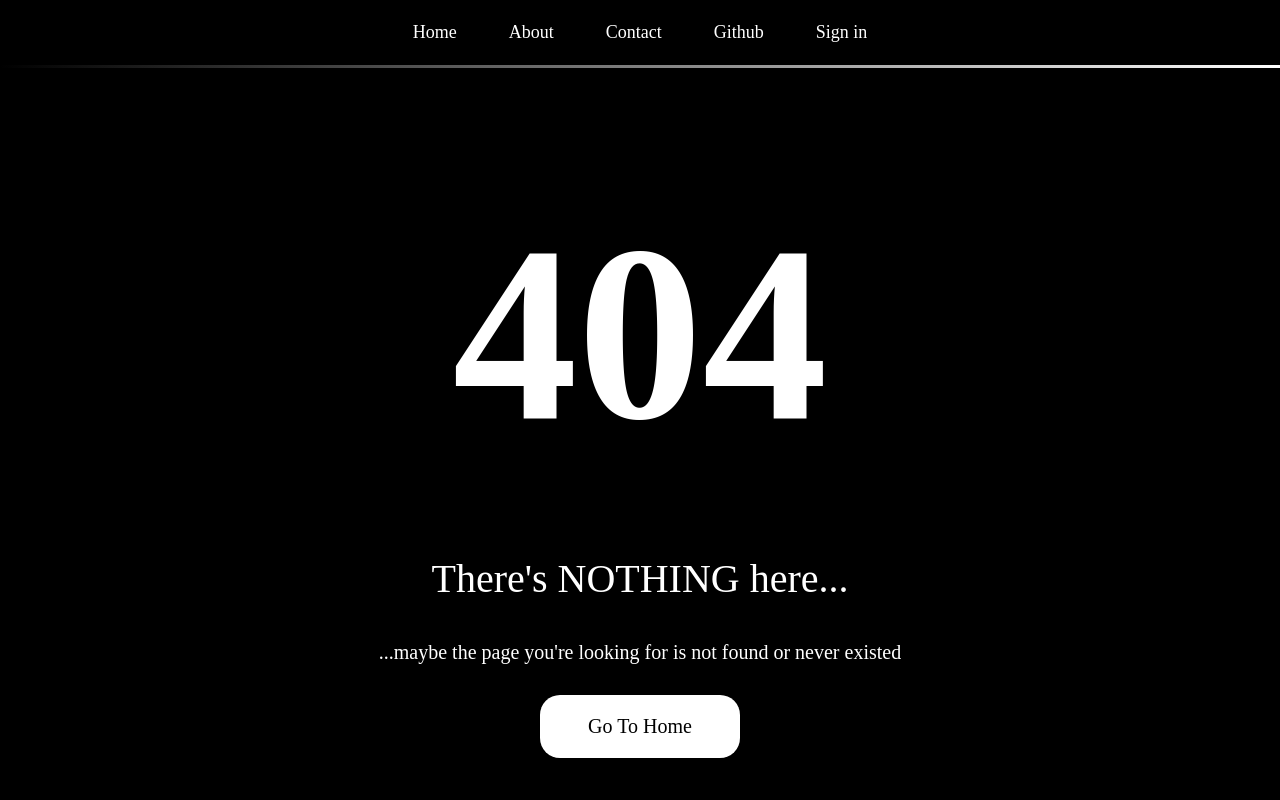
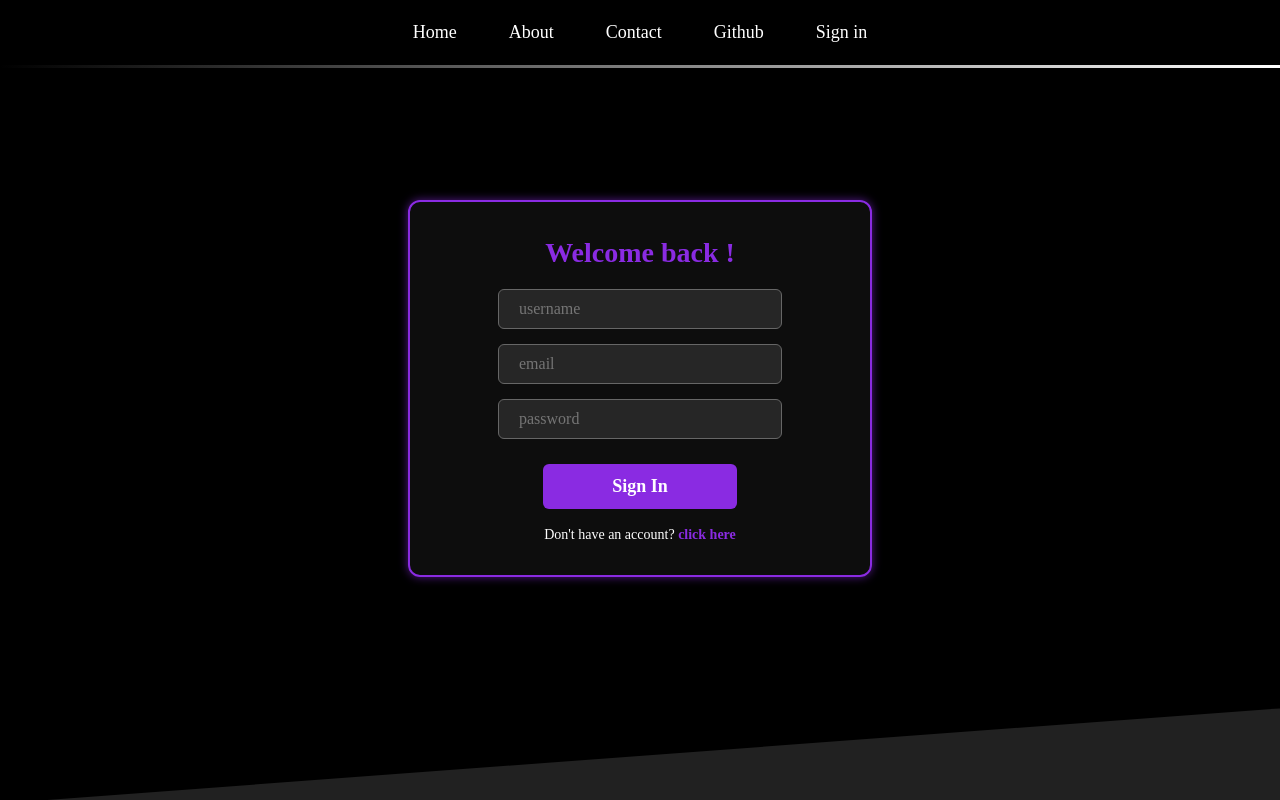
Before and after one commit to VishalBhat07/roadmap-forge, a React (Vite) app in the folder frontend/: page /signin in a window 1280 px wide. Shown: the top 800 px of the page. Built offline with nearby package versions, Linux system fonts and the light colour scheme; a web font is replaced by a local one.

Commit message:
Added signin page

```diff
--- a/frontend/src/App.jsx
+++ b/frontend/src/App.jsx
@@ -5,6 +5,7 @@ import Navbar from "./components/Navbar/Navbar";
 import { BrowserRouter, Routes, Route } from "react-router-dom";
 import About from "./pages/About/About";
 import NotFoundPage from "./pages/NotFoundPage/NotFoundPage";
+import Signin from "./pages/Signin/Signin";
 
 function App() {
   return (
@@ -14,6 +15,7 @@ function App() {
         <Routes>
           <Route path="/" element={<Hero />} />
           <Route path="/about" element={<About />} />
+          <Route path="/signin" element={<Signin />} />
           <Route path="*" element={<NotFoundPage />} />
         </Routes>
         <Footer />
--- /dev/null
+++ b/frontend/src/pages/Signin/Signin.jsx
@@ -0,0 +1,42 @@
+import React from "react";
+import { Link } from "react-router-dom";
+import styles from "./Signin.module.css";
+
+const Signin = () => {
+  return (
+    <>
+      <div className={styles.container}>
+        <div className={styles.modal}>
+          <div className={styles.header}>
+            <p>Welcome back !</p>
+          </div>
+          <div className={styles.signin}>
+            <form action="" className={styles.form}>
+              <input
+                className={styles.username}
+                type="text"
+                placeholder="username"
+              />
+              <input className={styles.email} type="text" placeholder="email" />
+              <input
+                className={styles.password}
+                type="password"
+                placeholder="password"
+              />
+              <button type="submit" className={styles.ctaButton}>
+                Sign In
+              </button>
+            </form>
+          </div>
+          <div className={styles.switch}>
+            <p>
+              Don't have an account? <Link to={"/register"}>click here</Link>
+            </p>
+          </div>
+        </div>
+      </div>
+    </>
+  );
+};
+
+export default Signin;
--- /dev/null
+++ b/frontend/src/pages/Signin/Signin.module.css
@@ -0,0 +1,98 @@
+.container {
+  height: 80vh;
+  background-color: black;
+  color: white;
+  display: flex;
+  justify-content: center;
+  align-items: center;
+}
+
+.modal {
+  display: flex;
+  align-items: center;
+  flex-direction: column;
+  border: 2px solid blueviolet;
+  border-radius: 12px;
+  padding: 30px;
+  background: rgba(255, 255, 255, 0.05);
+  box-shadow: 0 0 10px rgba(138, 43, 226, 0.6);
+  width: 100%;
+  max-width: 400px;
+  text-align: center;
+}
+
+/* Header */
+.header p {
+  font-size: 28px;
+  font-weight: bold;
+  margin-bottom: 15px;
+  color: blueviolet;
+}
+
+/* Sign-in Form */
+.signin form {
+  display: flex;
+  flex-direction: column;
+  align-items: center;
+  width: 100%;
+  gap: 15px;
+}
+
+.signin form input {
+  width: 100%;
+  padding: 10px 20px;
+  border-radius: 6px;
+  border: 1px solid #666;
+  outline: none;
+  background-color: rgba(255, 255, 255, 0.1);
+  color: white;
+  font-size: 16px;
+  transition: 0.3s;
+}
+
+.signin form input:focus {
+  border-color: blueviolet;
+  box-shadow: 0 0 8px rgba(138, 43, 226, 0.7);
+}
+
+/* CTA Button */
+.ctaButton {
+  width: 80%;
+  padding: 12px;
+  font-size: 18px;
+  font-weight: bold;
+  border: none;
+  border-radius: 6px;
+  cursor: pointer;
+  transition: 0.3s;
+  background-color: blueviolet;
+  color: white;
+  margin-top: 10px;
+}
+
+.ctaButton:hover {
+  background-color: rgb(116, 28, 206);
+  transform: scale(1.05);
+}
+
+.switch p {
+  font-size: 14px;
+  margin-top: 15px;
+}
+
+.switch a {
+  color: blueviolet;
+  text-decoration: none;
+  font-weight: bold;
+}
+
+.switch a:hover {
+  text-decoration: underline;
+}
+
+/* Responsive Design */
+@media (max-width: 480px) {
+  .modal {
+    width: 90%;
+  }
+}
```
